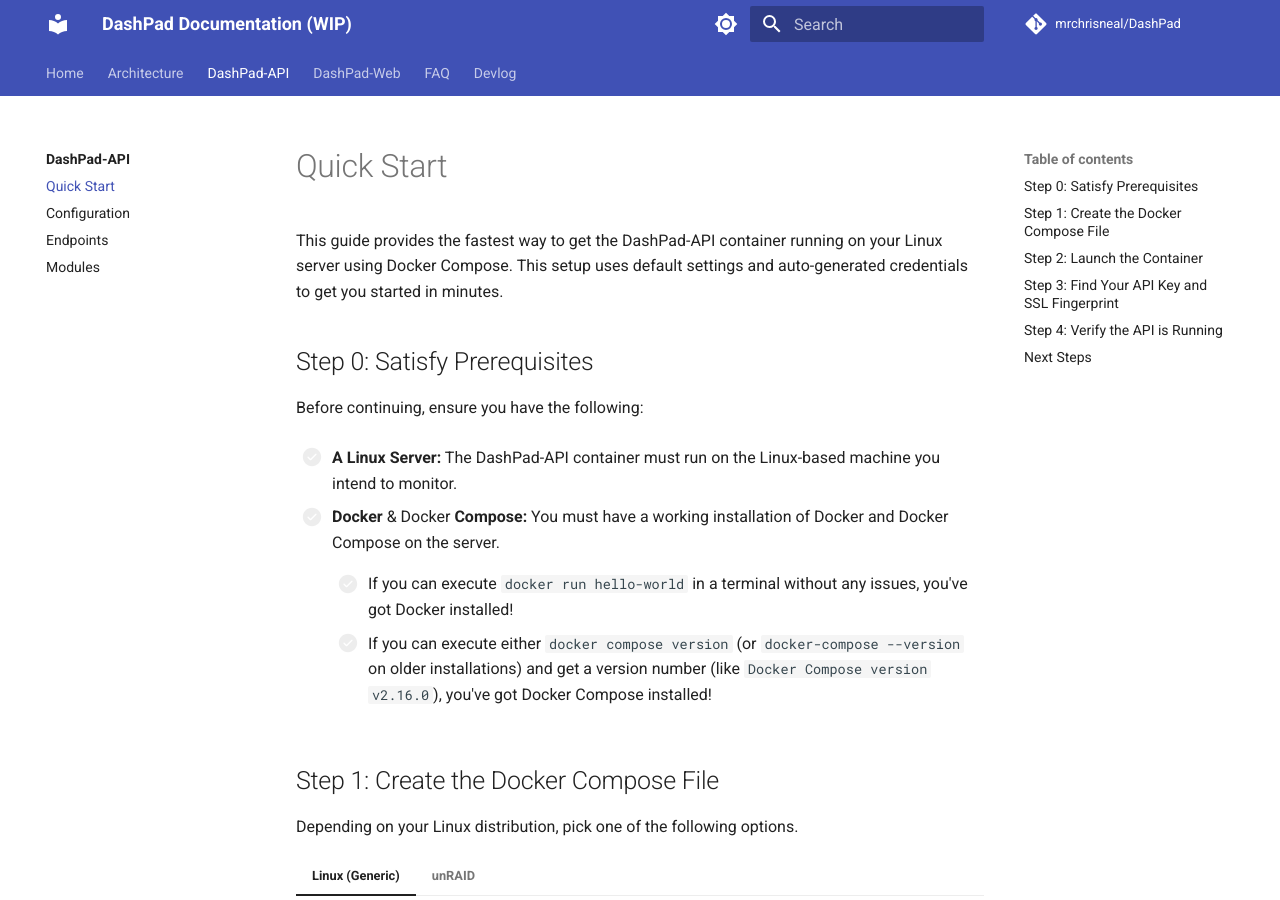
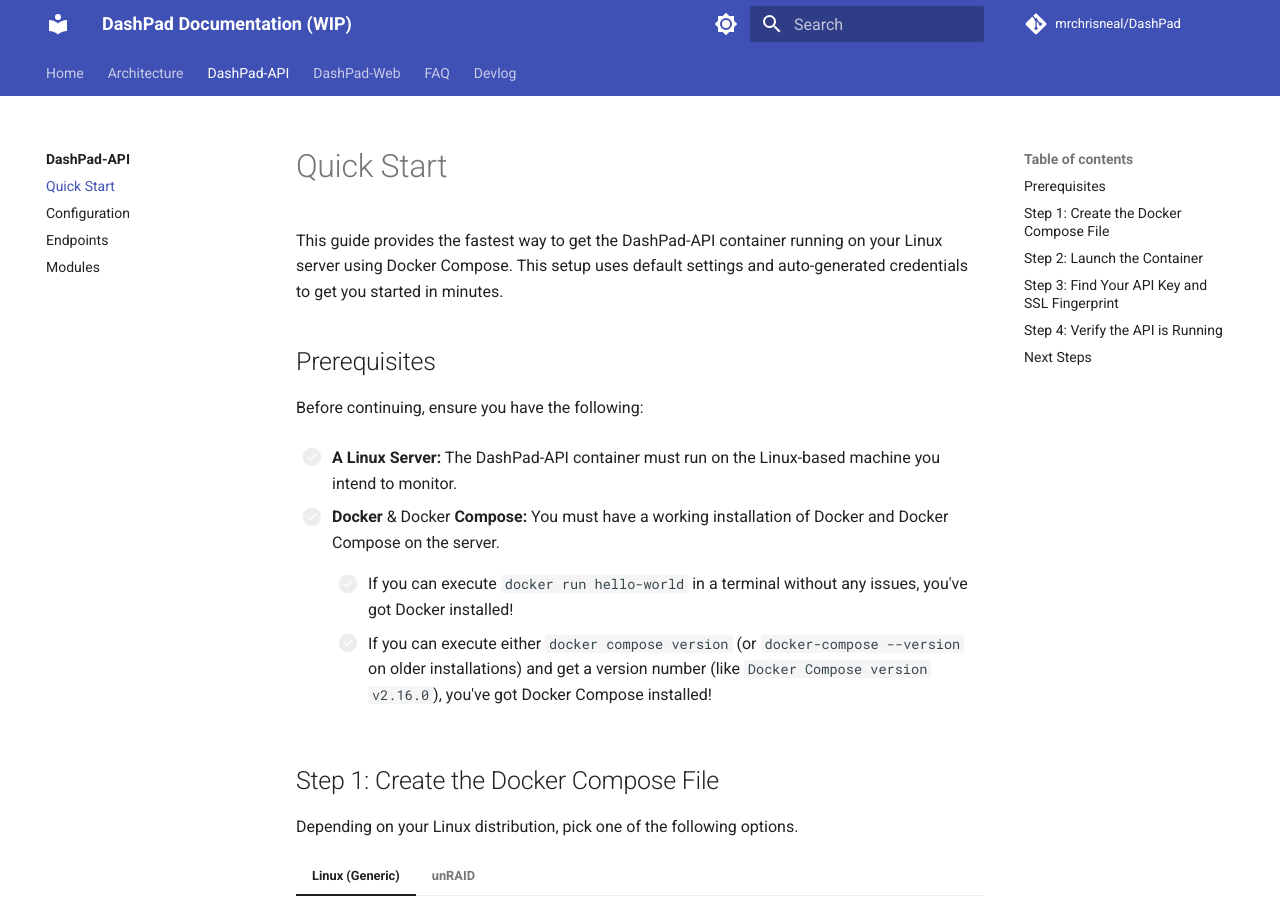
Before and after one commit to mrchrisneal/DashPad, an MkDocs documentation site: the page built from docs/api/quick-start.md, in a window 1280 px wide and 900 px high. Built offline with MkDocs 1.6.1 and Material for MkDocs 9.7.7, drawn with Linux system fonts in a browser that asks for light colours; comment, search, counter and statistics services are not loaded.

Commit message:
Update date references, API quick start improvements

```diff
--- a/docs/api/quick-start.md
+++ b/docs/api/quick-start.md
@@ -6,7 +6,7 @@ title: Quick Start (DashPad-API)
 
 This guide provides the fastest way to get the DashPad-API container running on your Linux server using Docker Compose. This setup uses default settings and auto-generated credentials to get you started in minutes.
 
-## Step 0: Satisfy Prerequisites
+## Prerequisites
 
 Before continuing, ensure you have the following:
 
```
Also changed, not shown: docs/faq.md (line endings or trailing spaces), docs/index.md (line endings or trailing spaces).
